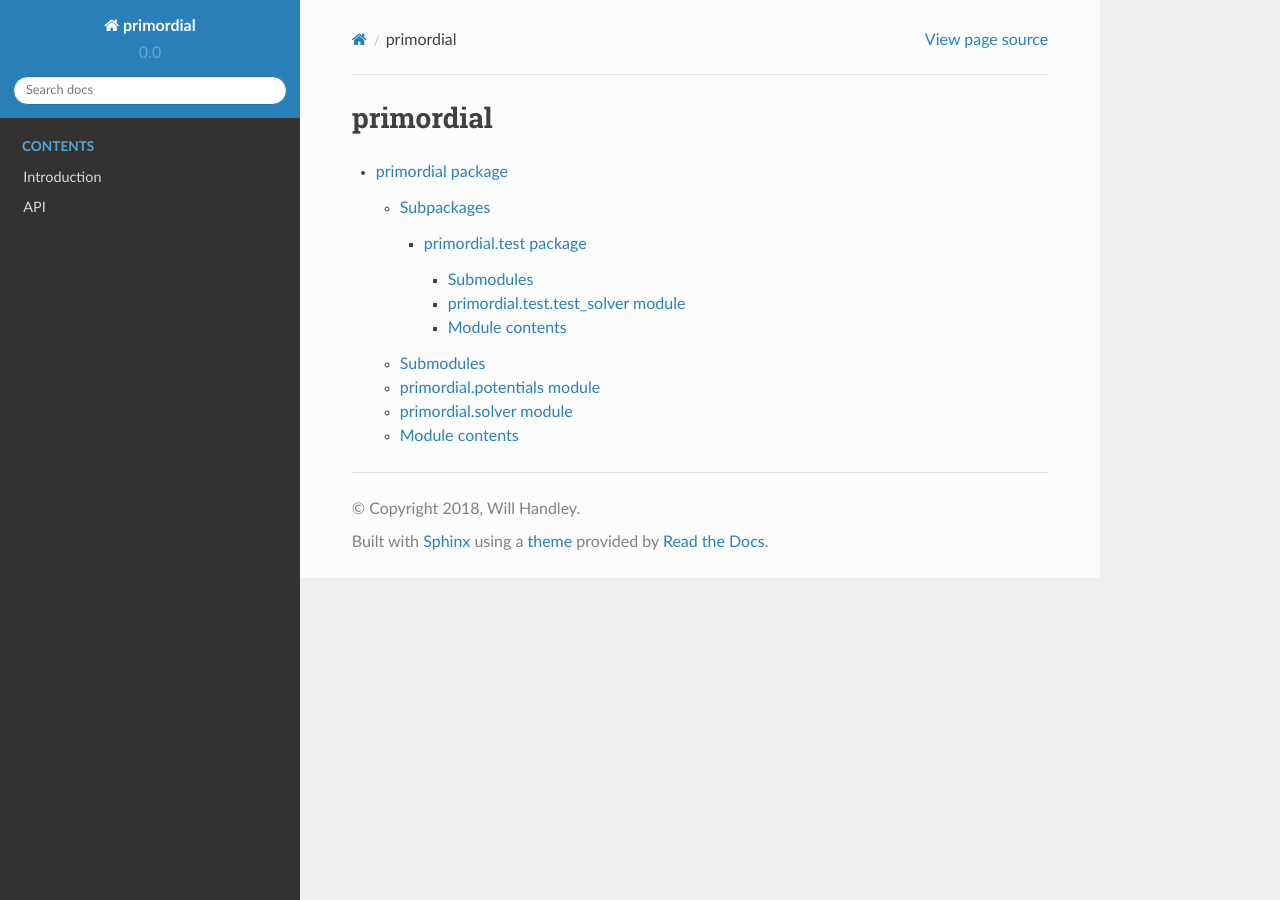
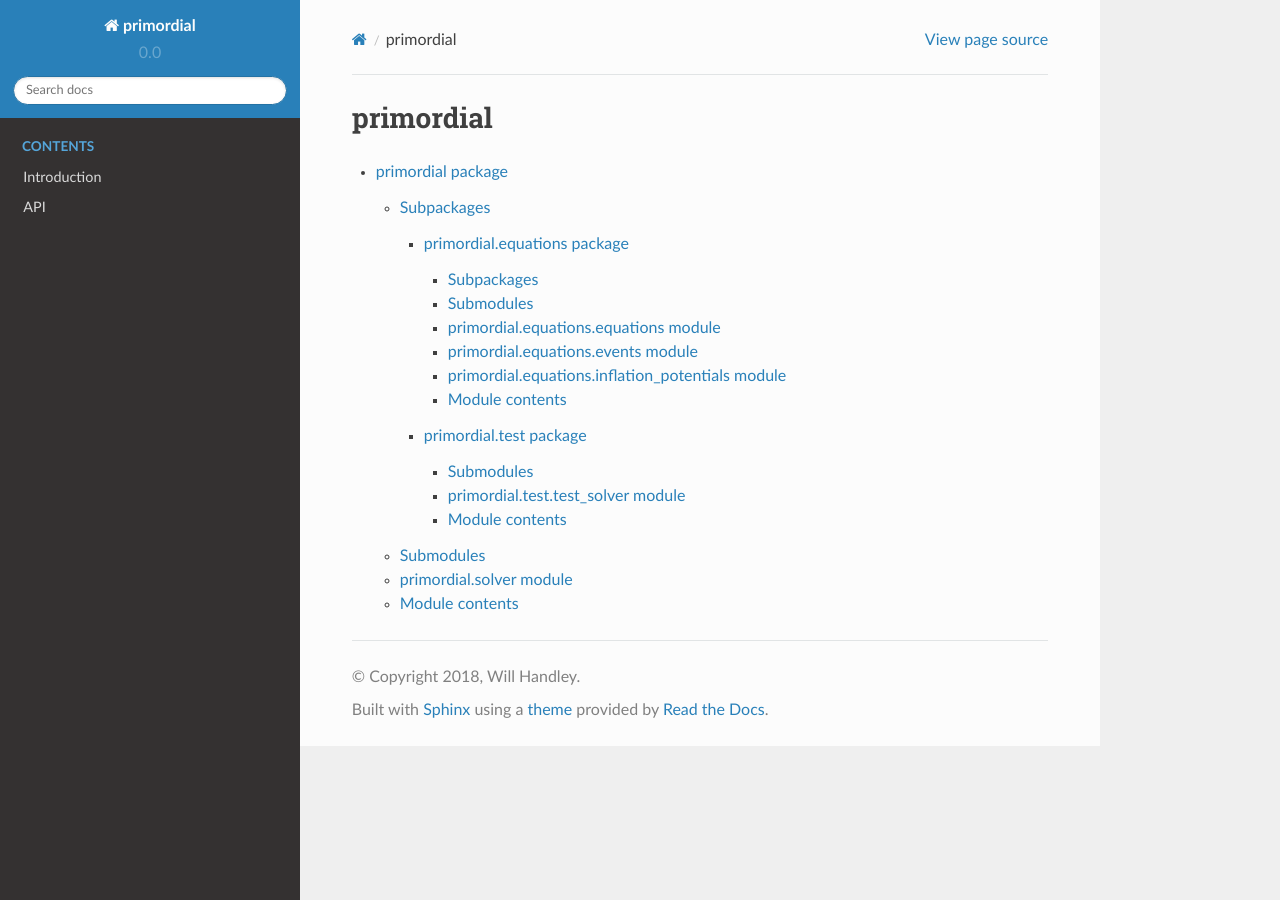
Before and after one commit to williamjameshandley/primordial, a Sphinx documentation site: the page built from docs/source/modules.rst, in a window 1280 px wide. Built offline with Sphinx 7.4.7 and the Read the Docs theme 2.0.0, drawn with Linux system fonts in a browser that asks for light colours.

Commit message:
Updated the documentation

```diff
--- /dev/null
+++ b/docs/source/primordial.equations.rst
@@ -0,0 +1,45 @@
+primordial.equations package
+============================
+
+Subpackages
+-----------
+
+.. toctree::
+
+    primordial.equations.t
+
+Submodules
+----------
+
+primordial.equations.equations module
+-------------------------------------
+
+.. automodule:: primordial.equations.equations
+    :members:
+    :undoc-members:
+    :show-inheritance:
+
+primordial.equations.events module
+----------------------------------
+
+.. automodule:: primordial.equations.events
+    :members:
+    :undoc-members:
+    :show-inheritance:
+
+primordial.equations.inflation\_potentials module
+-------------------------------------------------
+
+.. automodule:: primordial.equations.inflation_potentials
+    :members:
+    :undoc-members:
+    :show-inheritance:
+
+
+Module contents
+---------------
+
+.. automodule:: primordial.equations
+    :members:
+    :undoc-members:
+    :show-inheritance:
--- a/docs/source/primordial.rst
+++ b/docs/source/primordial.rst
@@ -6,18 +6,11 @@ Subpackages
 
 .. toctree::
 
+    primordial.equations
     primordial.test
 
 Submodules
 ----------
-
-primordial.potentials module
-----------------------------
-
-.. automodule:: primordial.potentials
-    :members:
-    :undoc-members:
-    :show-inheritance:
 
 primordial.solver module
 ------------------------
```
Also changed, not shown: docs/source/primordial.equations.t.rst (added, +30 -0 lines).
